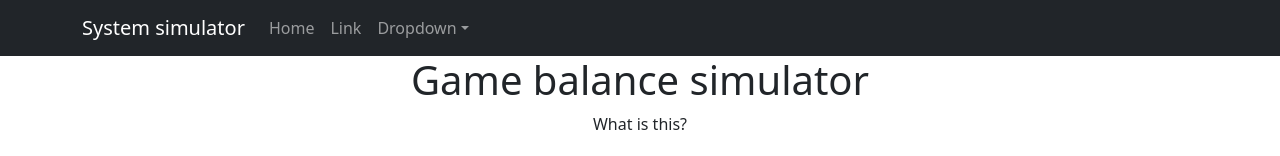
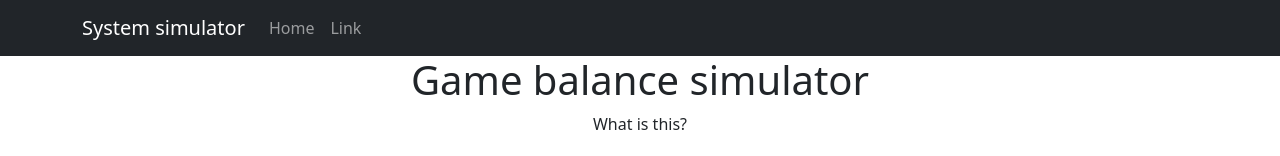
Before and after one commit to jvbridge/system-simulator, a React (Create React App) app: page / in a window 1280 px wide. Shown: the top 156 px of the page. Built offline with nearby package versions, Linux system fonts and the light colour scheme.

Commit message:
removed dropdown

```diff
--- a/src/components/header/index.jsx
+++ b/src/components/header/index.jsx
@@ -10,7 +10,8 @@
       <Nav className="me-auto">
       <Nav.Link href="#home">Home</Nav.Link>
             <Nav.Link href="#link">Link</Nav.Link>
-            <NavDropdown title="Dropdown" id="basic-nav-dropdown">
+
+            {/* <NavDropdown title="Dropdown" id="basic-nav-dropdown">
               <NavDropdown.Item href="#action/3.1">Action</NavDropdown.Item>
               <NavDropdown.Item href="#action/3.2">
                 Another action
@@ -20,7 +21,7 @@
               <NavDropdown.Item href="#action/3.4">
                 Separated link
               </NavDropdown.Item>
-            </NavDropdown>
+            </NavDropdown> */}
       </Nav>
       </Navbar.Collapse>
     </Container>
```
